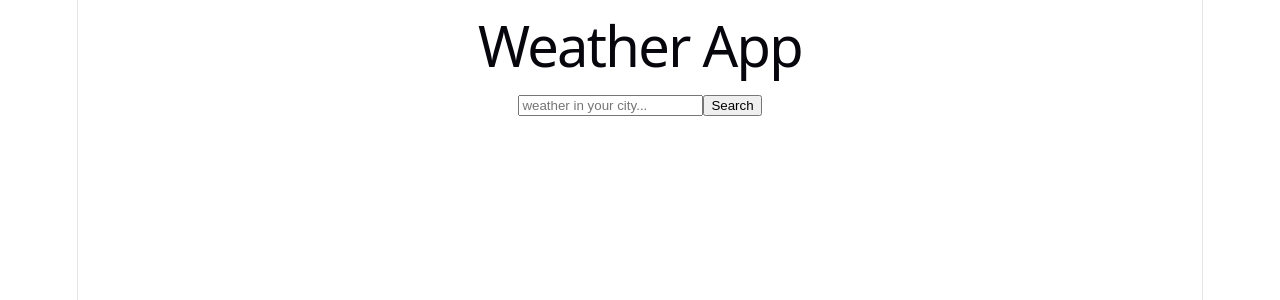
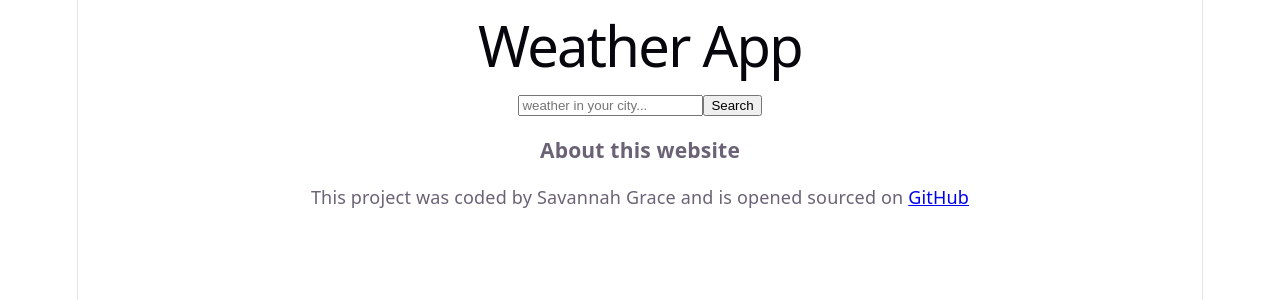
Before and after one commit to savannahgracecreates/react-vite, a React (Vite) app: page / in a window 1280 px wide. Shown: the top 300 px of the page. Built offline with nearby package versions, Linux system fonts and the light colour scheme.

Commit message:
added footer with github link

```diff
--- a/src/main.jsx
+++ b/src/main.jsx
@@ -9,6 +9,10 @@ createRoot(document.getElementById('root')).render(
       <div>
         <h1>Weather App</h1>
           <App />
+          <div>
+      <h3>About this website </h3>
+      <p>This project was coded by Savannah Grace and is opened sourced on <a href="https://github.com/savannahgracecreates/react-vite" target="_blank">GitHub</a></p>
+  </div>
       </div>
     </div>
   </StrictMode>,
```
